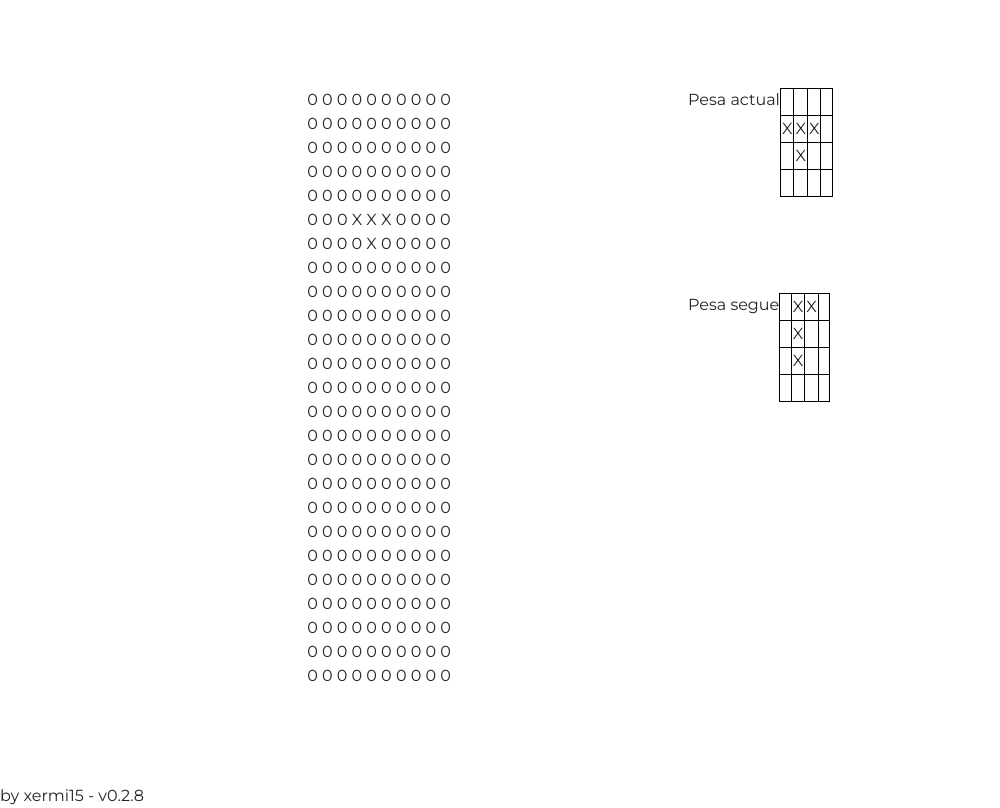
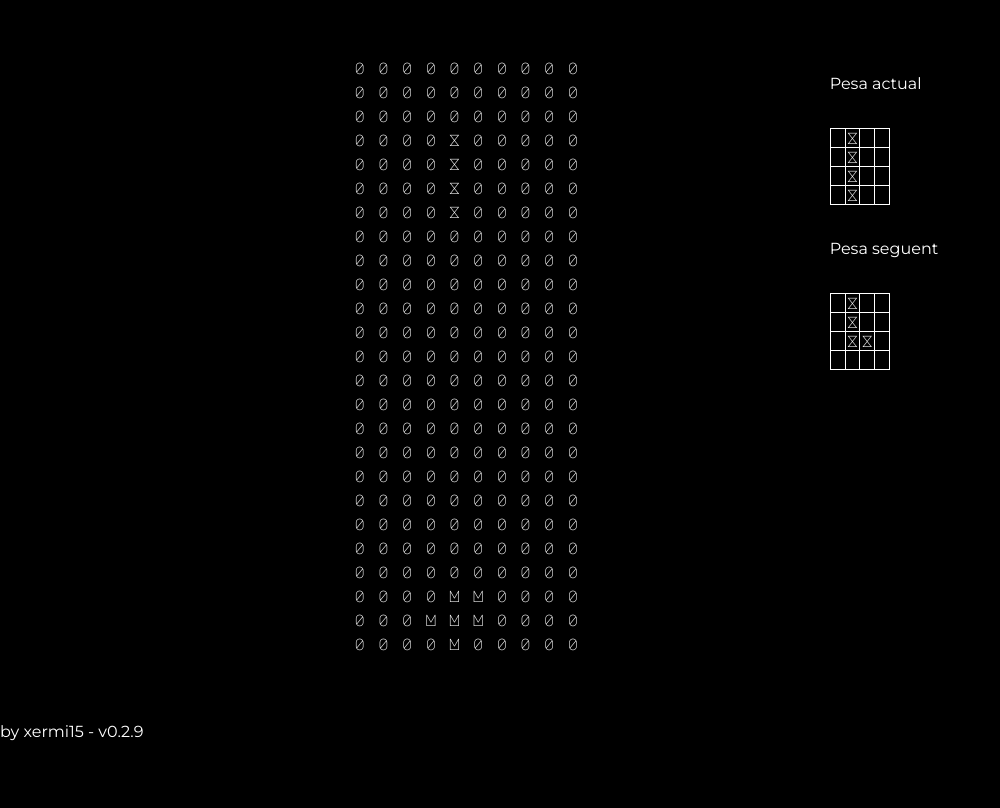
Before and after one commit to xermi15/Tetris, a plain HTML site: page index.html in a window 1280 px wide. Shown: the part 64-872 px from the top of the page, without its empty margins (0-1000 px from the left). After the commit the page ends 808 px from the top, so only its background shows below. Drawn offline with nearby package versions, Linux system fonts and the light colour scheme.

Commit message:
v0.2.9 Problemes colisio altres peces
Nomes queda que quan trobi peces acumulades abaix, es posi a sobre

```diff
--- a/css/styles.css
+++ b/css/styles.css
@@ -1,27 +1,35 @@
 body {
     font-family: 'Montserrat', sans-serif;
+    color: #fff;
+    background-color: #000;
 }
 
 header {
     text-align: center;
 }
 
-#tetris {
+.container {
     position: relative;
     padding: 3em;
     text-align: center;
 }
 
 .taula {
-    border: 1px solid black;
     margin: auto, auto;
     text-align: center;
+    line-height: 1rem;
 }
 
 th, td {
-    border: 1px solid black;
+    border: 1px solid white;
 }
 
 .row {
-    padding: 3em;
+    padding: 1em;
 }
+
+div #tetris,
+div #pesaActual,
+div #pesaSeguent {
+    font-family: 'Major Mono Display', monospace;
+}
--- a/index.html
+++ b/index.html
@@ -11,6 +11,7 @@
 
     <!-- our custom CSS -->
     <link href="https://fonts.googleapis.com/css?family=Montserrat" rel="stylesheet">
+    <link href="https://fonts.googleapis.com/css?family=Major+Mono+Display" rel="stylesheet">
     <link rel="stylesheet" href="css/styles.css">
 
     <!-- our custom JS -->
@@ -24,21 +25,25 @@
     </header>
 
     <div class="container">
-
-
         <div class="row justify-content-md-center">
 
-            <div class="col">
+            <div class="col-8">
                 <div id="tetris"></div>
             </div>
-            <div class="col">
+
+            <div class="col-4">
                 <div class="row">
                    <div>Pesa actual</div>
-                    <div id="pesaActual"></div>
                 </div>
                 <div class="row">
-                   <div>Pesa segue</div>
-                    <div id="pesaSeguent"></div>
+                   <div id="pesaActual"></div>
+                </div>
+
+                <div class="row">
+                   <div>Pesa seguent</div>
+                </div>
+                <div class="row">
+                   <div id="pesaSeguent"></div>
                 </div>
             </div>
 
@@ -46,7 +51,7 @@
         </div>
     </div>
 
-    <div>by xermi15 - v0.2.8</div>
+    <div>by xermi15 - v0.2.9</div>
 
 <script>start();</script>
 </body>
--- a/js/script.js
+++ b/js/script.js
@@ -35,42 +35,43 @@ var Joc = {
     pesaActual: null,
     pesaSeguent: null,
     comptadorPesa: [0, 0, 0, 0, 0, 0, 0],
-    interval: 1000,
+    interval: 100,
 
     iniciarJoc: function () {
-        this.taulerActual[0] = [0, 0, 0, 0, 0, 0, 0, 0, 0, 0];
-        this.taulerActual[1] = [0, 0, 0, 0, 0, 0, 0, 0, 0, 0];
-        this.taulerActual[2] = [0, 0, 0, 0, 0, 0, 0, 0, 0, 0];
-        this.taulerActual[3] = [0, 0, 0, 0, 0, 0, 0, 0, 0, 0];
-        this.taulerActual[4] = [0, 0, 0, 0, 0, 0, 0, 0, 0, 0];
-        this.taulerActual[5] = [0, 0, 0, 0, 0, 0, 0, 0, 0, 0];
-        this.taulerActual[6] = [0, 0, 0, 0, 0, 0, 0, 0, 0, 0];
-        this.taulerActual[7] = [0, 0, 0, 0, 0, 0, 0, 0, 0, 0];
-        this.taulerActual[8] = [0, 0, 0, 0, 0, 0, 0, 0, 0, 0];
-        this.taulerActual[9] = [0, 0, 0, 0, 0, 0, 0, 0, 0, 0];
-        this.taulerActual[10] = [0, 0, 0, 0, 0, 0, 0, 0, 0, 0];
-        this.taulerActual[11] = [0, 0, 0, 0, 0, 0, 0, 0, 0, 0];
-        this.taulerActual[12] = [0, 0, 0, 0, 0, 0, 0, 0, 0, 0];
-        this.taulerActual[13] = [0, 0, 0, 0, 0, 0, 0, 0, 0, 0];
-        this.taulerActual[14] = [0, 0, 0, 0, 0, 0, 0, 0, 0, 0];
-        this.taulerActual[15] = [0, 0, 0, 0, 0, 0, 0, 0, 0, 0];
-        this.taulerActual[16] = [0, 0, 0, 0, 0, 0, 0, 0, 0, 0];
-        this.taulerActual[17] = [0, 0, 0, 0, 0, 0, 0, 0, 0, 0];
-        this.taulerActual[18] = [0, 0, 0, 0, 0, 0, 0, 0, 0, 0];
-        this.taulerActual[19] = [0, 0, 0, 0, 0, 0, 0, 0, 0, 0];
-        this.taulerActual[20] = [0, 0, 0, 0, 0, 0, 0, 0, 0, 0];
-        this.taulerActual[21] = [0, 0, 0, 0, 0, 0, 0, 0, 0, 0];
-        this.taulerActual[22] = [0, 0, 0, 0, 0, 0, 0, 0, 0, 0];
-        this.taulerActual[23] = [0, 0, 0, 0, 0, 0, 0, 0, 0, 0];
-        this.taulerActual[24] = [0, 0, 0, 0, 0, 0, 0, 0, 0, 0];
+        // this.taulerActual[0] = [0, 0, 0, 0, 0, 0, 0, 0, 0, 0];
+        // this.taulerActual[1] = [0, 0, 0, 0, 0, 0, 0, 0, 0, 0];
+        // this.taulerActual[2] = [0, 0, 0, 0, 0, 0, 0, 0, 0, 0];
+        // this.taulerActual[3] = [0, 0, 0, 0, 0, 0, 0, 0, 0, 0];
+        // this.taulerActual[4] = [0, 0, 0, 0, 0, 0, 0, 0, 0, 0];
+        // this.taulerActual[5] = [0, 0, 0, 0, 0, 0, 0, 0, 0, 0];
+        // this.taulerActual[6] = [0, 0, 0, 0, 0, 0, 0, 0, 0, 0];
+        // this.taulerActual[7] = [0, 0, 0, 0, 0, 0, 0, 0, 0, 0];
+        // this.taulerActual[8] = [0, 0, 0, 0, 0, 0, 0, 0, 0, 0];
+        // this.taulerActual[9] = [0, 0, 0, 0, 0, 0, 0, 0, 0, 0];
+        // this.taulerActual[10] = [0, 0, 0, 0, 0, 0, 0, 0, 0, 0];
+        // this.taulerActual[11] = [0, 0, 0, 0, 0, 0, 0, 0, 0, 0];
+        // this.taulerActual[12] = [0, 0, 0, 0, 0, 0, 0, 0, 0, 0];
+        // this.taulerActual[13] = [0, 0, 0, 0, 0, 0, 0, 0, 0, 0];
+        // this.taulerActual[14] = [0, 0, 0, 0, 0, 0, 0, 0, 0, 0];
+        // this.taulerActual[15] = [0, 0, 0, 0, 0, 0, 0, 0, 0, 0];
+        // this.taulerActual[16] = [0, 0, 0, 0, 0, 0, 0, 0, 0, 0];
+        // this.taulerActual[17] = [0, 0, 0, 0, 0, 0, 0, 0, 0, 0];
+        // this.taulerActual[18] = [0, 0, 0, 0, 0, 0, 0, 0, 0, 0];
+        // this.taulerActual[19] = [0, 0, 0, 0, 0, 0, 0, 0, 0, 0];
+        // this.taulerActual[20] = [0, 0, 0, 0, 0, 0, 0, 0, 0, 0];
+        // this.taulerActual[21] = [0, 0, 0, 0, 0, 0, 0, 0, 0, 0];
+        // this.taulerActual[22] = [0, 0, 0, 0, 0, 0, 0, 0, 0, 0];
+        // this.taulerActual[23] = [0, 0, 0, 0, 0, 0, 0, 0, 0, 0];
+        // this.taulerActual[24] = [0, 0, 0, 0, 0, 0, 0, 0, 0, 0];
 
         var p1 = GeneraPesaAleatoria();
-        var p2 = GeneraPesaAleatoria();
         this.pesaActual = new Pesa(p1[0], p1[1], 0, 3);
-        this.pesaSeguent = new Pesa(p2[0], p2[1], 0, 3);
+
+        p1 = GeneraPesaAleatoria();
+        this.pesaSeguent = new Pesa(p1[0], p1[1], 0, 3);
     },
 
-    tecla: function () {},
+    //tecla: function () {},
 
     movimentAuto: function () {
         this.pesaActual.moureAbaix();
@@ -95,15 +96,14 @@ var Joc = {
             var p2 = GeneraPesaAleatoria();
             this.pesaSeguent = new Pesa(p2[0], p2[1], 0, 3);
 
-            //abans de pintar la nova pesa al tauler, convertim l'antiga en mur inferior
+            //abans de pintar la nova pesa al tauler, convertim l'antiga en pila de peces
             for (var i = this.taulerActual.length - 1; i >= 0; i--) {
                 for (var j = this.taulerActual[i].length - 1; j >= 0; j--) {
                     if (this.taulerActual[i][j] == 1) { this.taulerActual[i][j] = 10 }
                 }
             }
         }
-
-        else { this.pesaActual.pintarPesaTauler(); }
+        else { this.pesaActual.pintarPesaTauler() }
     },
 
     pintar: function () {
@@ -118,25 +118,25 @@ var Joc = {
             pintarTauler += "<br>";
         }
         pintarTauler += "</div>";
-        //document.getElementById("tetris").innerHTML = pintarTauler;
-        return pintarTauler;
+        document.getElementById("tetris").innerHTML = pintarTauler;
+        //return pintarTauler;
     },
-
 
     colisio: function () {
         var col = false;
         for (var i = 0; i < this.pesaActual.forma.length; i++) {
             for (var j = 0; j < this.pesaActual.forma[i].length; j++) {
                 if (this.pesaActual.forma[i][j] != 0) {
-                    if ((this.taulerActual[this.pesaActual.x + i][this.pesaActual.y + j]) != 0) { col = true; }
-                    if (this.pesaActual.x + i < 0 || this.pesaActual.x + i > 24) { col = true; }
-                    if (this.pesaActual.y + j < 0 || this.pesaActual.y + j > 9) { col = true; }
+                    if ((this.pesaActual.x + i < 0) || (this.pesaActual.x + i > 24)) { col = true; }
+                    if ((this.pesaActual.y + j < 0) || (this.pesaActual.y + j > 9)) { col = true; }
+
+                    //dona problemes el xoc
+                    // if ((this.taulerActual[this.pesaActual.x + i][this.pesaActual.y + j]) != 0) { col = true; }
                 }
             }
         }
         return col;
     }
-
 }
 
 
@@ -184,7 +184,7 @@ function GeneraPesaAleatoria() {
                  [[[0, 1, 1, 0],
                    [0, 1, 0, 0],
                    [0, 1, 0, 0],
-                   [0, 0, 0, 0]], "taronga"],
+                   [0, 0, 0, 0]], "taronja"],
 
                  [[[0, 0, 0, 0],
                    [1, 1, 1, 0],
@@ -197,14 +197,14 @@ function GeneraPesaAleatoria() {
 
 //Funcio que rep una pesa i la pinta en una taula
 Pesa.prototype.pintarTaulaPesa = function () {
-    var resultat = "<table border='1'>";
+    var resultat = "<table class='taula'>";
     for (var i = 0; i < this.forma.length; i++) {
         resultat += "<tr>";
         for (var j = 0; j < this.forma[i].length; j++) {
             resultat += "<td>";
             if (this.forma[i][j] == 1) { resultat += "X" }
             else {
-                resultat += "&nbsp;&nbsp;";
+                resultat += "&nbsp;";
             }
             resultat += "</td>";
         }
@@ -266,33 +266,13 @@ Pesa.prototype.rotarEsquerra = function () {
     Pesa.rotarDreta;
 };
 
-
-
-
-
-
-//Codi reciclat Pacman pendent d'aplicar
-
-//function fInterval() {
-//    //var pesa = GeneraPesaAleatoria();
-//    colocarPesaInici(pesa);
-//
-//    //var element = document.getElementById("all");
-//	//document.onkeydown = dirKeyPress;
-//    //comprovarDireccio(keyPress);
-//    //mourePesa();
-//
-//    document.getElementById("tetris").innerHTML = Joc.pintar();
-//    console.log(c);
-//    c++;
-
+//---------------------------------Inici i iteracions Joc---------------------------------
 
 var iterar;
 var keyPress;
 
 function iteracio(){
-    //Joc.pintar();
-    document.getElementById("tetris").innerHTML = Joc.pintar();
+    Joc.pintar();
     Joc.movimentAuto();
     document.getElementById("pesaActual").innerHTML = Joc.pesaActual.pintarTaulaPesa();
     document.getElementById("pesaSeguent").innerHTML = Joc.pesaSeguent.pintarTaulaPesa();
@@ -301,21 +281,11 @@ function iteracio(){
 function start(){
     Joc.iniciarJoc();
     Joc.pesaActual.pintarPesaTauler();
-    document.getElementById("tetris").innerHTML = Joc.pintar();
-    document.getElementById("pesaActual").innerHTML = Joc.pesa1.pintarTaulaPesa();
-    document.getElementById("pesaSeguent").innerHTML = Joc.pesa2.pintarTaulaPesa();
-
-
+    Joc.pintar();
+    document.getElementById("pesaActual").innerHTML = Joc.pesaActual.pintarTaulaPesa();
+    document.getElementById("pesaSeguent").innerHTML = Joc.pesaSeguent.pintarTaulaPesa();
+    iterar = setInterval(iteracio, Joc.interval);
 }
-
-iterar = setInterval(iteracio, Joc.interval);
-
-
-
-
-
-
-
 
 
 
```
